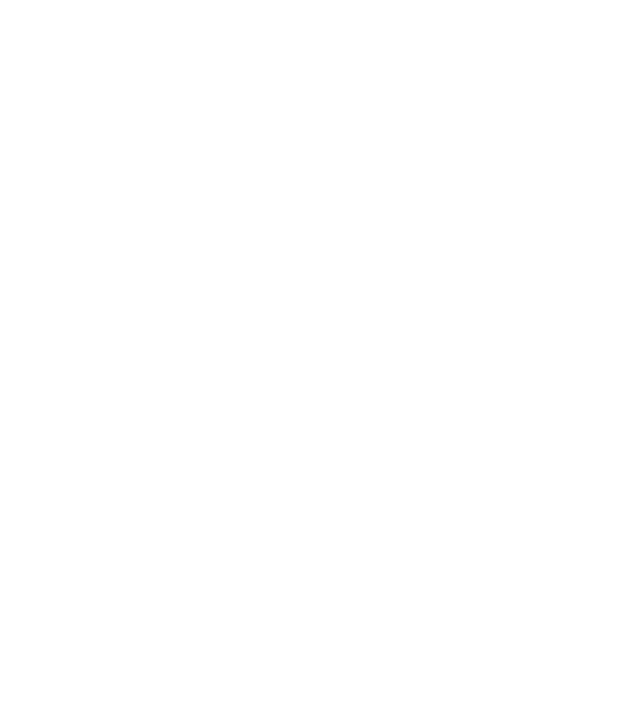
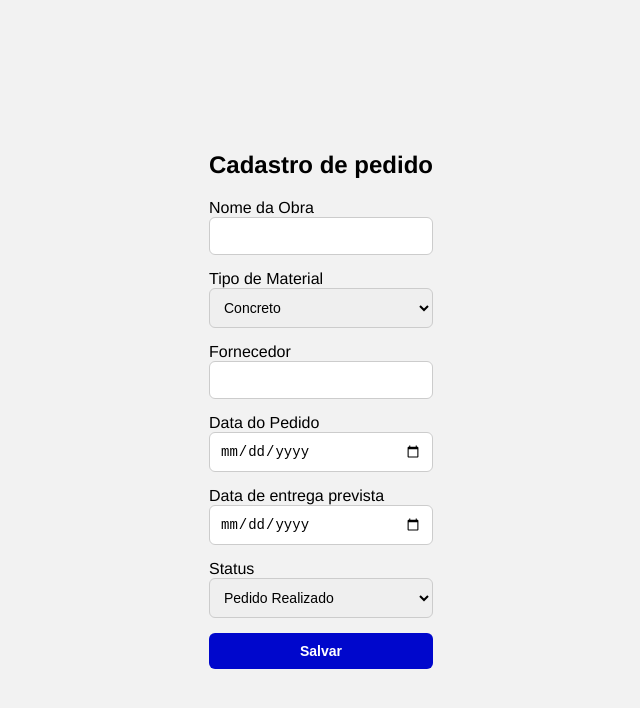
Before and after one commit to fusieger/obraGest, a plain HTML site: page materiais.html in a window 1280 px wide. Shown: the whole page, without its empty margins (319-959 px from the left). Drawn offline with Linux system fonts and the light colour scheme.

Commit message:
Changes to be committed: 	modified:   materiais.html 	modified:   novaobra.html 	modified:   obras.html
Adicionado formulário de pedido de materiais
Correções pontuais no formulário de novas obras e na página de obras

```diff
--- a/materiais.html
+++ b/materiais.html
@@ -3,12 +3,45 @@
 <html lang="pt"> <!-- Página do controle de materiais -->
 
 <head>
-    <meta charset="UTF-8" />
-    <title>´Pedidos de materiais</title>
+    <title>´Pedidos de materiais</title>  <!-- adicionar uma página para consultar os pedidos -->
+    <meta charset="UTF-8" name="viewport" content="width=device-width, initial-scale=1.0">
+    <link rel="stylesheet" href="css/style.css">
 </head>
 
 <body>
+    <main>
+    <h2>Cadastro de pedido</h2>
+    <form id="formPedido">
+        <input type="hidden" id="nomeObra"> <!-- pesquisar as obras -->
+        <label>Nome da Obra</label>
+        <input type="text" id="nome" required>
 
+        <label>Tipo de Material</label>
+        <select>
+            <option value="Concreto">Concreto</option>
+            <option value="Aço">Aço</option>
+            <option value="Areia">Areia</option>
+            <option value="Materiais">Materiais</option> <!-- aumentar a lista -->
+        </select>
+
+        <label>Fornecedor</label>
+        <input type="text" id="fornecedor" required> <!-- pesquisar no cadastro de fornecedores -->
+
+        <label>Data do Pedido</label>
+        <input type="date" id="dataPedido" required>
+
+        <label>Data de entrega prevista</label>
+        <input type="date" id="dataEntrega">
+
+        <label>Status</label>
+        <select id="status">
+            <option value="Pedido Realizado">Pedido Realizado</option>
+            <option value="Pedido Confirmado">Pedido Confirmado</option>
+            <option value="Pedido Entregue">Pedido Entregue</option>
+        </select>
+
+        <button type="submit">Salvar</button>
+    </main>
 </body>
 
 </html>
```
Also changed, not shown: novaobra.html (+1 -1 lines), obras.html (+0 -2 lines).
